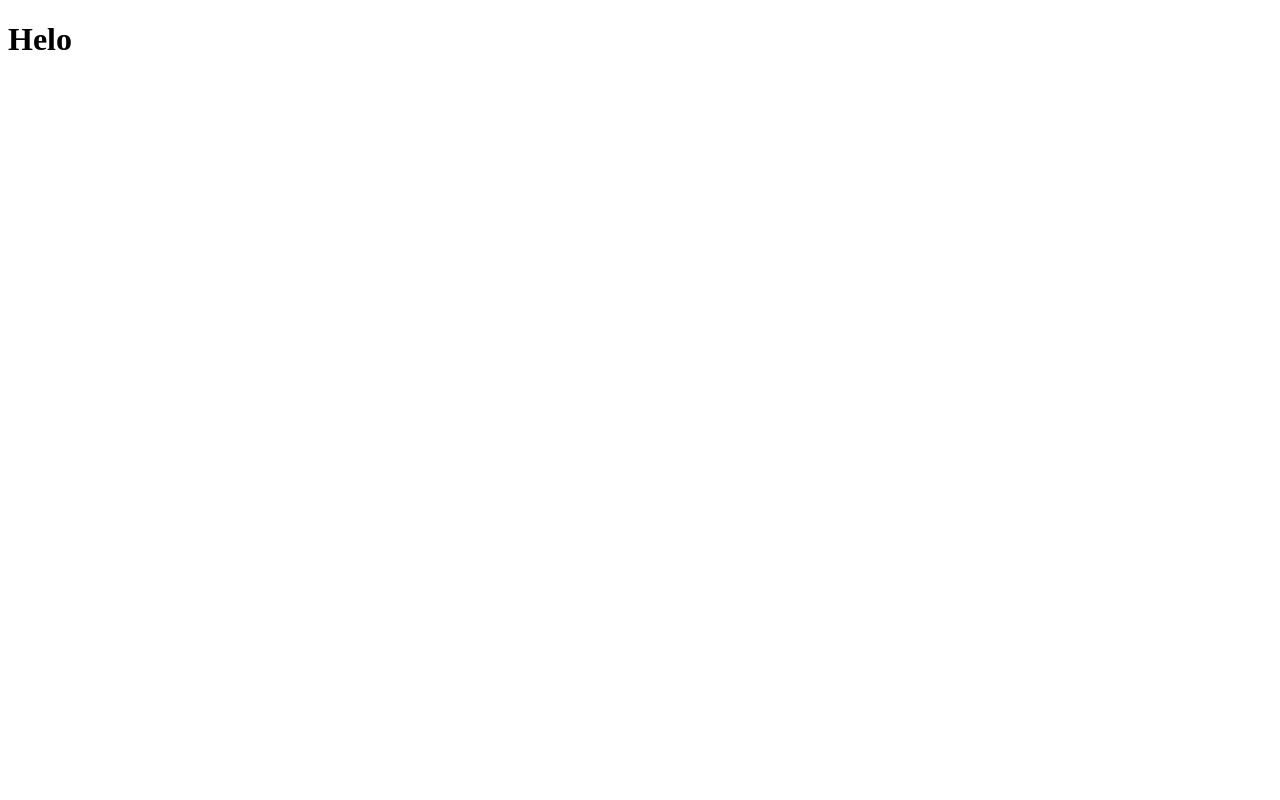
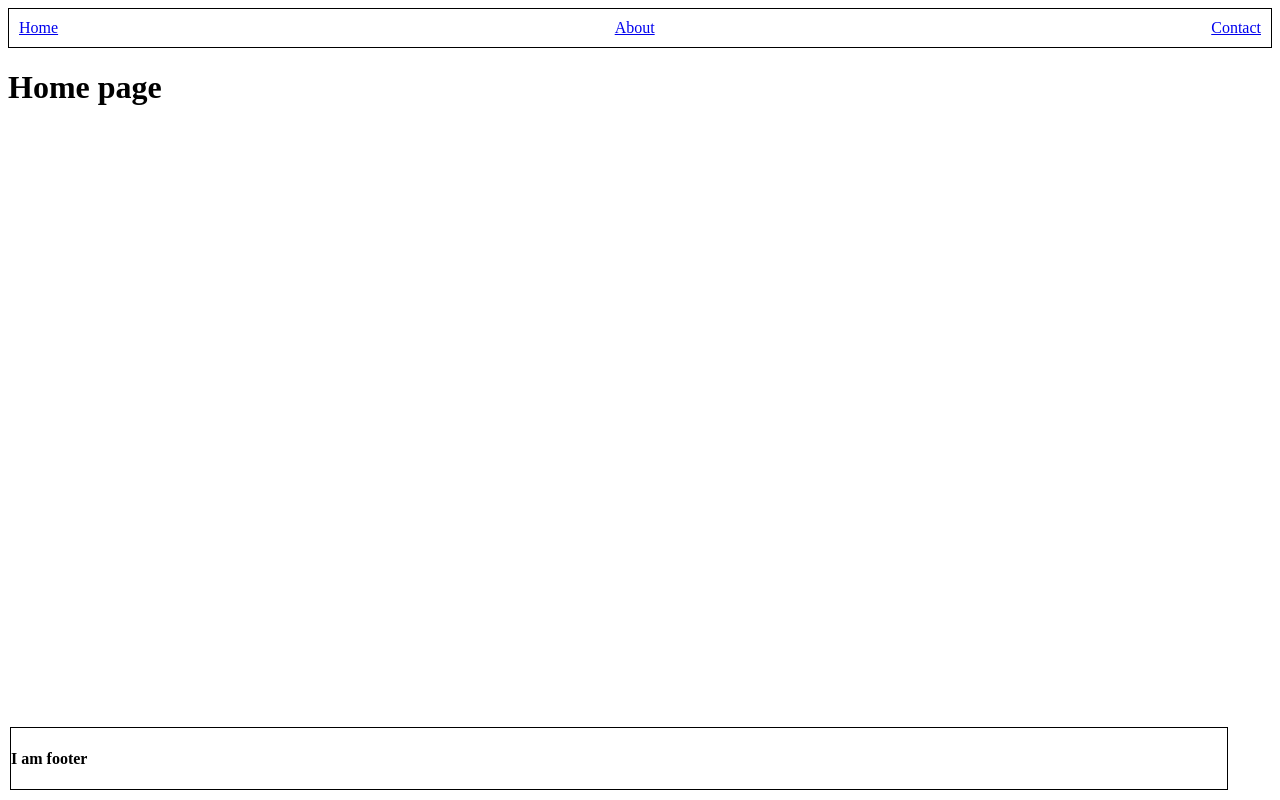
Before and after one commit to richa1617/mind_mingle_2, a Next.js app in the folder 5_children_props/: page / in a window 1280 px wide. Built offline with nearby package versions, Linux system fonts and the light colour scheme.

Commit message:
Added a page layout component

```diff
--- /dev/null
+++ b/5_children_props/src/components/Footer.tsx
@@ -0,0 +1,11 @@
+import React from "react";
+
+function Footer() {
+  return (
+    <div className="footer">
+      <h4>I am footer</h4>
+    </div>
+  );
+}
+
+export default Footer;
--- /dev/null
+++ b/5_children_props/src/components/Navbar.tsx
@@ -0,0 +1,13 @@
+import Link from "next/link";
+
+function Navbar() {
+  return (
+    <div className="nav">
+      <Link href="/">Home</Link>
+      <Link href="/about">About</Link>
+      <Link href="/contact">Contact</Link>
+    </div>
+  );
+}
+
+export default Navbar;
--- /dev/null
+++ b/5_children_props/src/components/PageLayout.tsx
@@ -0,0 +1,19 @@
+import Navbar from "./Navbar";
+import Footer from "./Footer";
+import { ReactNode } from "react";
+
+interface pageLayoutProps {
+  children: ReactNode;
+}
+
+function PageLayout(props: pageLayoutProps) {
+  return (
+    <>
+      <Navbar />
+      {props.children}
+      <Footer />
+    </>
+  );
+}
+
+export default PageLayout;
--- a/5_children_props/src/pages/index.tsx
+++ b/5_children_props/src/pages/index.tsx
@@ -1,7 +1,11 @@
+import Footer from "@/components/Footer";
+import Navbar from "@/components/Navbar";
+import PageLayout from "@/components/PageLayout";
+
 export default function Home() {
   return (
-    <>
-      <h1>Helo</h1>
-    </>
+    <PageLayout>
+      <h1>Home page</h1>
+    </PageLayout>
   );
 }
--- a/5_children_props/src/styles/globals.css
+++ b/5_children_props/src/styles/globals.css
@@ -0,0 +1,15 @@
+.nav {
+  display: flex;
+  border: 1px solid black;
+  justify-content: space-between;
+  padding: 10px;
+}
+
+.footer {
+  position: fixed;
+  bottom: 0;
+  left: 0;
+  margin: 10px;
+  border: 1px solid black;
+  width: 95vw;
+}
```
Also changed, not shown: 5_children_props/src/pages/about.tsx (added, +11 -0 lines), 5_children_props/src/pages/contact.tsx (added, +12 -0 lines).
